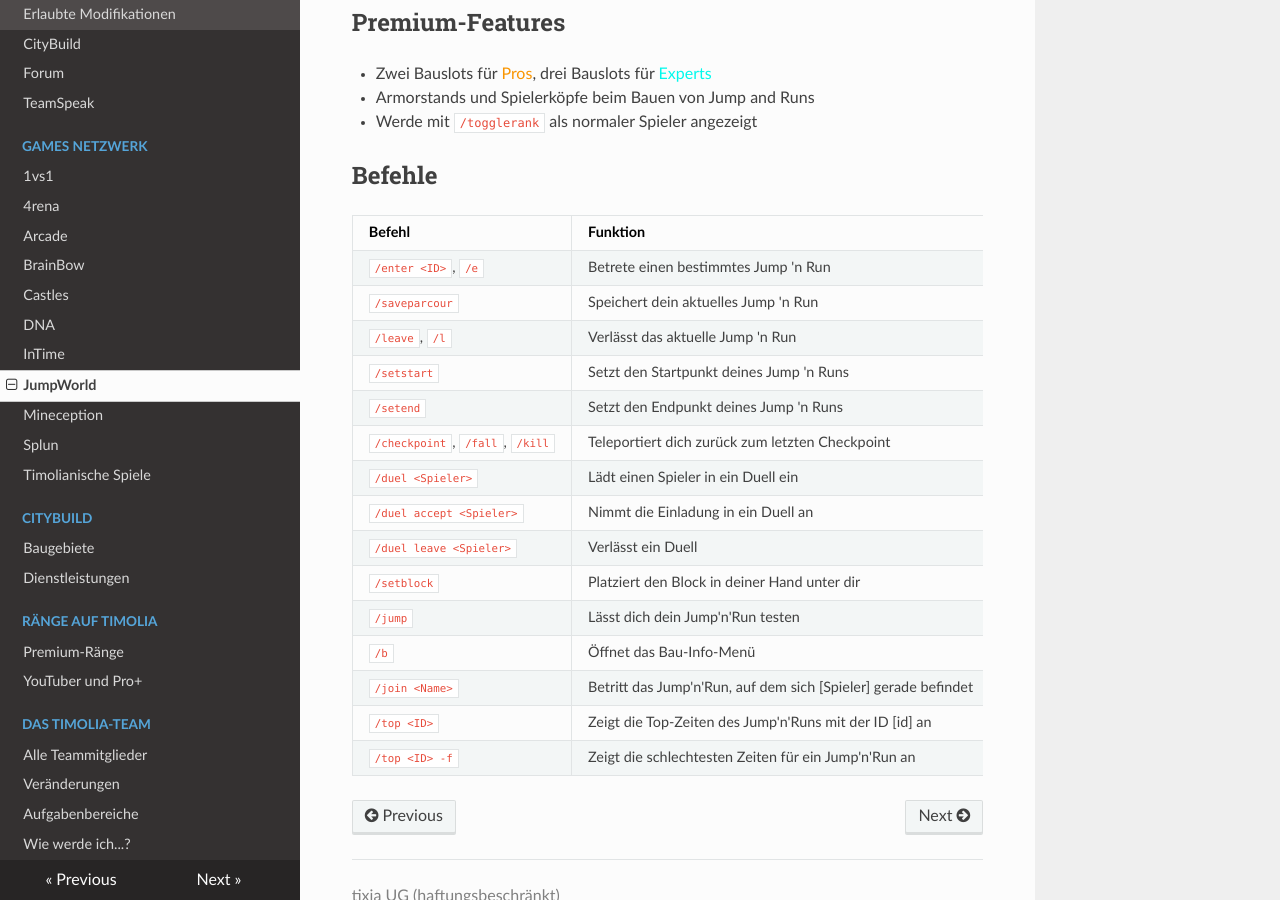
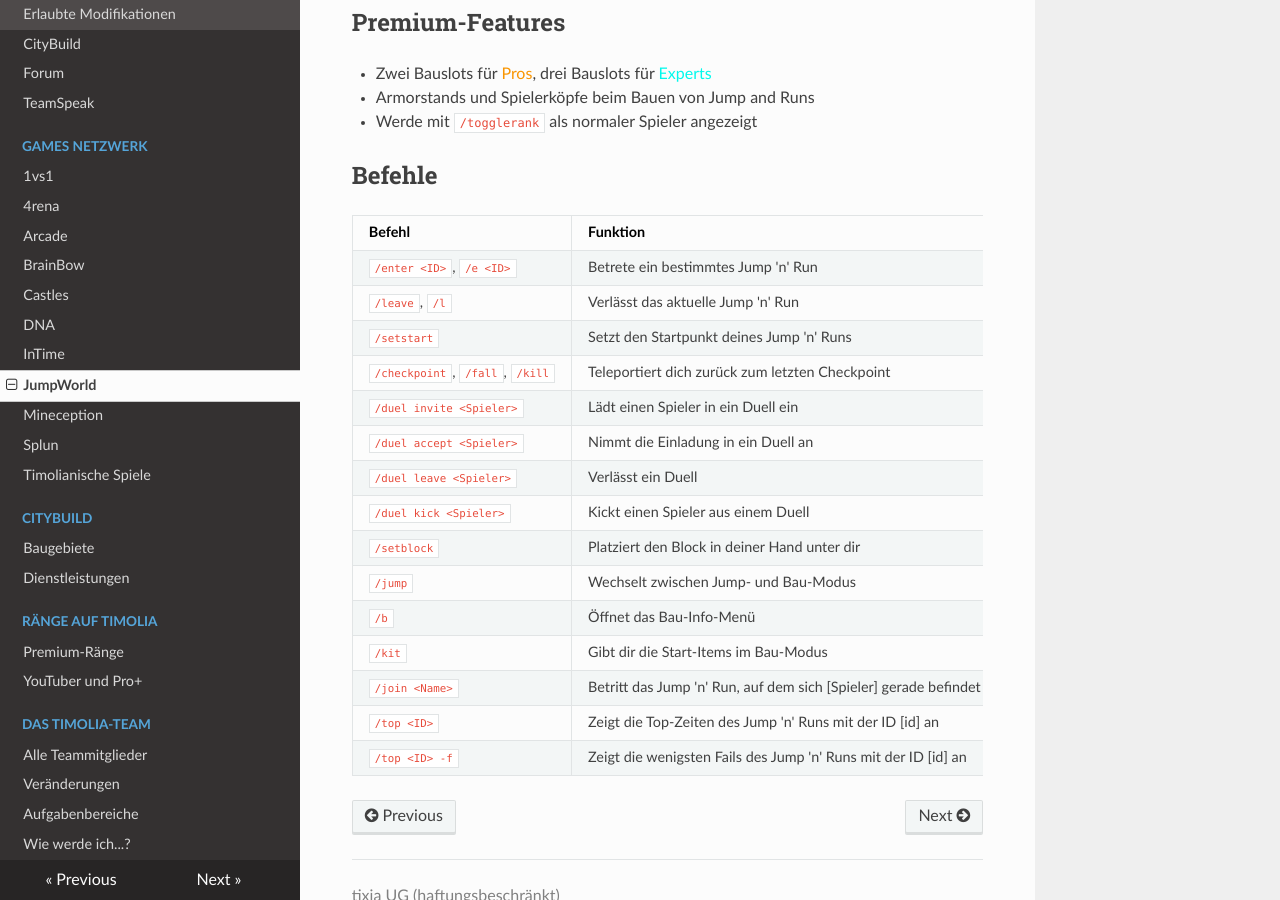
Before and after one commit to TimoliaDE/HowTo, an MkDocs documentation site: the page built from docs/games/jumpworld.md, in a window 1280 px wide and 900 px high, scrolled down 1449 px. Built offline with MkDocs 1.6.1, drawn with Linux system fonts in a browser that asks for light colours; nearby versions of some CDN libraries; old or Windows-style settings are respelled for this version of MkDocs.

Commit message:
update jumpworld commands + fix /top <id> -f

```diff
--- a/docs/games/jumpworld.md
+++ b/docs/games/jumpworld.md
@@ -37,21 +37,20 @@ Um das Jump and Run des Tages von Tag X zu werden:
 - Werde mit `/togglerank` als normaler Spieler angezeigt
 
 ## Befehle
-
 | Befehl | Funktion |
 | ------ | -------- |
-| `/enter <ID>`, `/e` | Betrete einen bestimmtes Jump 'n Run |
-| `/saveparcour` | Speichert dein aktuelles Jump 'n Run |
-| `/leave`, `/l` | Verlässt das aktuelle Jump 'n Run |
-| `/setstart` | Setzt den Startpunkt deines Jump 'n Runs |
-| `/setend` | Setzt den Endpunkt deines Jump 'n Runs |
+| `/enter <ID>`, `/e <ID>`        | Betrete ein bestimmtes Jump 'n' Run |
+| `/leave`, `/l`                  | Verlässt das aktuelle Jump 'n' Run |
+| `/setstart`                     | Setzt den Startpunkt deines Jump 'n' Runs |
 | `/checkpoint`, `/fall`, `/kill` | Teleportiert dich zurück zum letzten Checkpoint |
-| `/duel <Spieler>` | Lädt einen Spieler in ein Duell ein |
-| `/duel accept <Spieler>` | Nimmt die Einladung in ein Duell an |
-| `/duel leave <Spieler>` | Verlässt ein Duell |
-| `/setblock` | Platziert den Block in deiner Hand unter dir |
-| `/jump` | Lässt dich dein Jump'n'Run testen |
-| `/b` | Öffnet das Bau-Info-Menü |
-| `/join <Name>` | Betritt das Jump'n'Run, auf dem sich [Spieler] gerade befindet |
-| `/top <ID>` | Zeigt die Top-Zeiten des Jump'n'Runs mit der ID [id] an |
-| `/top <ID> -f` | Zeigt die schlechtesten Zeiten für ein Jump'n'Run an |
+| `/duel invite <Spieler>`        | Lädt einen Spieler in ein Duell ein |
+| `/duel accept <Spieler>`        | Nimmt die Einladung in ein Duell an |
+| `/duel leave <Spieler>`         | Verlässt ein Duell |
+| `/duel kick <Spieler>`          | Kickt einen Spieler aus einem Duell |
+| `/setblock`                     | Platziert den Block in deiner Hand unter dir |
+| `/jump`                         | Wechselt zwischen Jump- und Bau-Modus |
+| `/b`                            | Öffnet das Bau-Info-Menü |
+| `/kit`                          | Gibt dir die Start-Items im Bau-Modus |
+| `/join <Name>`                  | Betritt das Jump 'n' Run, auf dem sich [Spieler] gerade befindet |
+| `/top <ID>`                     | Zeigt die Top-Zeiten des Jump 'n' Runs mit der ID [id] an |
+| `/top <ID> -f`                  | Zeigt die wenigsten Fails des Jump 'n' Runs mit der ID [id] an |
```
Also changed, not shown: docs/commands.md (+6 -6 lines).
